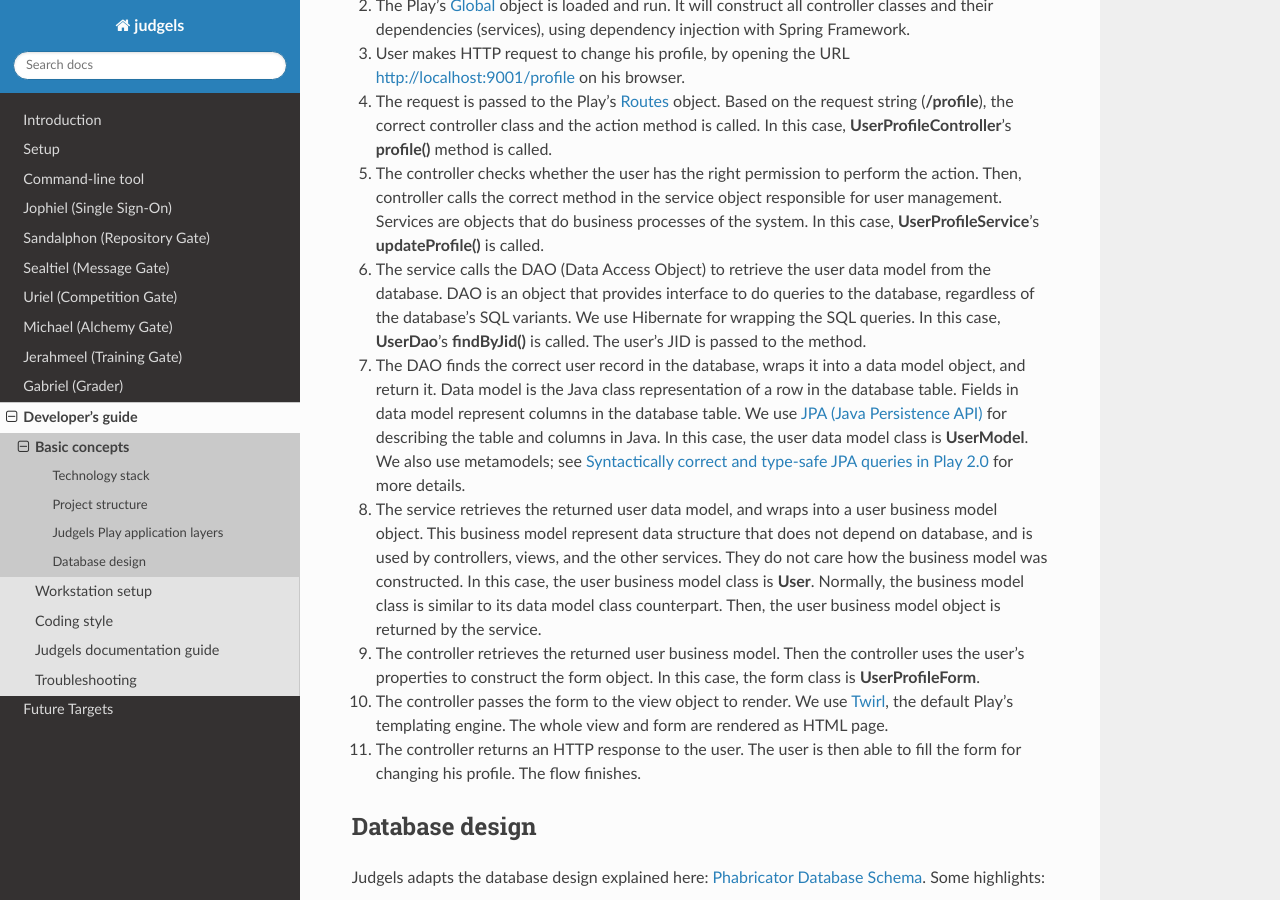
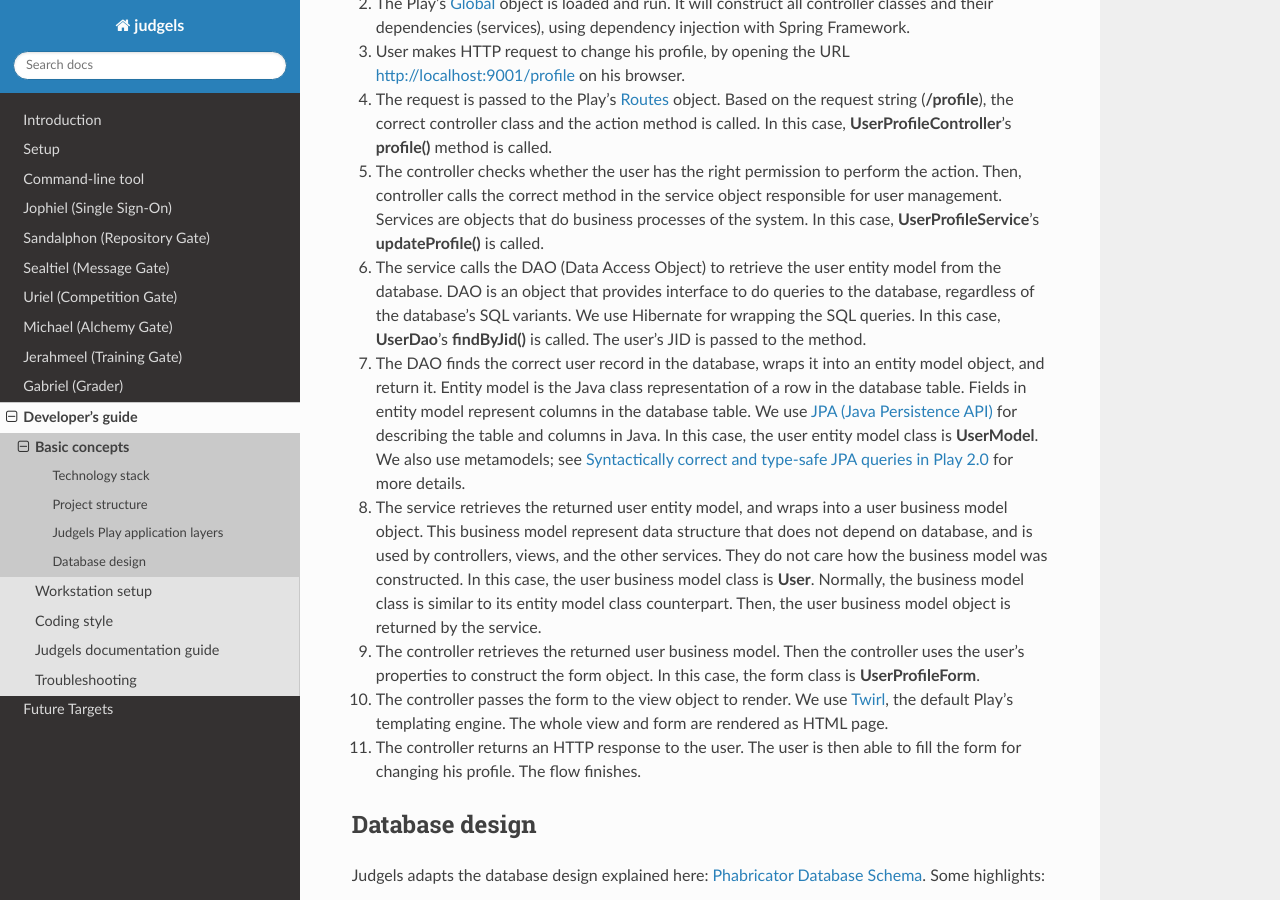
Before and after one commit to judgels/judgels, a Sphinx documentation site: the page built from docs/developers-guide_concepts.rst, in a window 1280 px wide and 900 px high, scrolled down 2909 px. Built offline with Sphinx 7.4.7 and the Read the Docs theme 2.0.0, drawn with Linux system fonts in a browser that asks for light colours; formulas are drawn with MathJax 3.

Commit message:
Rename data model -> entity model in docs

```diff
--- a/docs/developers-guide_concepts.rst
+++ b/docs/developers-guide_concepts.rst
@@ -94,11 +94,11 @@
 
 #. The controller checks whether the user has the right permission to perform the action. Then, controller calls the correct method in the service object responsible for user management. Services are objects that do business processes of the system. In this case, **UserProfileService**'s **updateProfile()** is called.
 
-#. The service calls the DAO (Data Access Object) to retrieve the user data model from the database. DAO is an object that provides interface to do queries to the database, regardless of the database's SQL variants. We use Hibernate for wrapping the SQL queries. In this case, **UserDao**'s **findByJid()** is called. The user's JID is passed to the method.
+#. The service calls the DAO (Data Access Object) to retrieve the user entity model from the database. DAO is an object that provides interface to do queries to the database, regardless of the database's SQL variants. We use Hibernate for wrapping the SQL queries. In this case, **UserDao**'s **findByJid()** is called. The user's JID is passed to the method.
 
-#. The DAO finds the correct user record in the database, wraps it into a data model object, and return it. Data model is the Java class representation of a row in the database table. Fields in data model represent columns in the database table. We use `JPA (Java Persistence API) <http://en.wikipedia.org/wiki/Java_Persistence_API>`_ for describing the table and columns in Java. In this case, the user data model class is **UserModel**. We also use metamodels; see `Syntactically correct and type-safe JPA queries in Play 2.0 <http://blog.lunatech.com/2012/04/16/jpa-queries-playframework-20>`_ for more details.
+#. The DAO finds the correct user record in the database, wraps it into an entity model object, and return it. Entity model is the Java class representation of a row in the database table. Fields in entity model represent columns in the database table. We use `JPA (Java Persistence API) <http://en.wikipedia.org/wiki/Java_Persistence_API>`_ for describing the table and columns in Java. In this case, the user entity model class is **UserModel**. We also use metamodels; see `Syntactically correct and type-safe JPA queries in Play 2.0 <http://blog.lunatech.com/2012/04/16/jpa-queries-playframework-20>`_ for more details.
 
-#. The service retrieves the returned user data model, and wraps into a user business model object. This business model represent data structure that does not depend on database, and is used by controllers, views, and the other services. They do not care how the business model was constructed. In this case, the user business model class is **User**. Normally, the business model class is similar to its data model class counterpart. Then, the user business model object is returned by the service.
+#. The service retrieves the returned user entity model, and wraps into a user business model object. This business model represent data structure that does not depend on database, and is used by controllers, views, and the other services. They do not care how the business model was constructed. In this case, the user business model class is **User**. Normally, the business model class is similar to its entity model class counterpart. Then, the user business model object is returned by the service.
 
 #. The controller retrieves the returned user business model. Then the controller uses the user's properties to construct the form object. In this case, the form class is **UserProfileForm**.
 
```
Also changed, not shown: docs/_static/judgels-web-flow.png.
